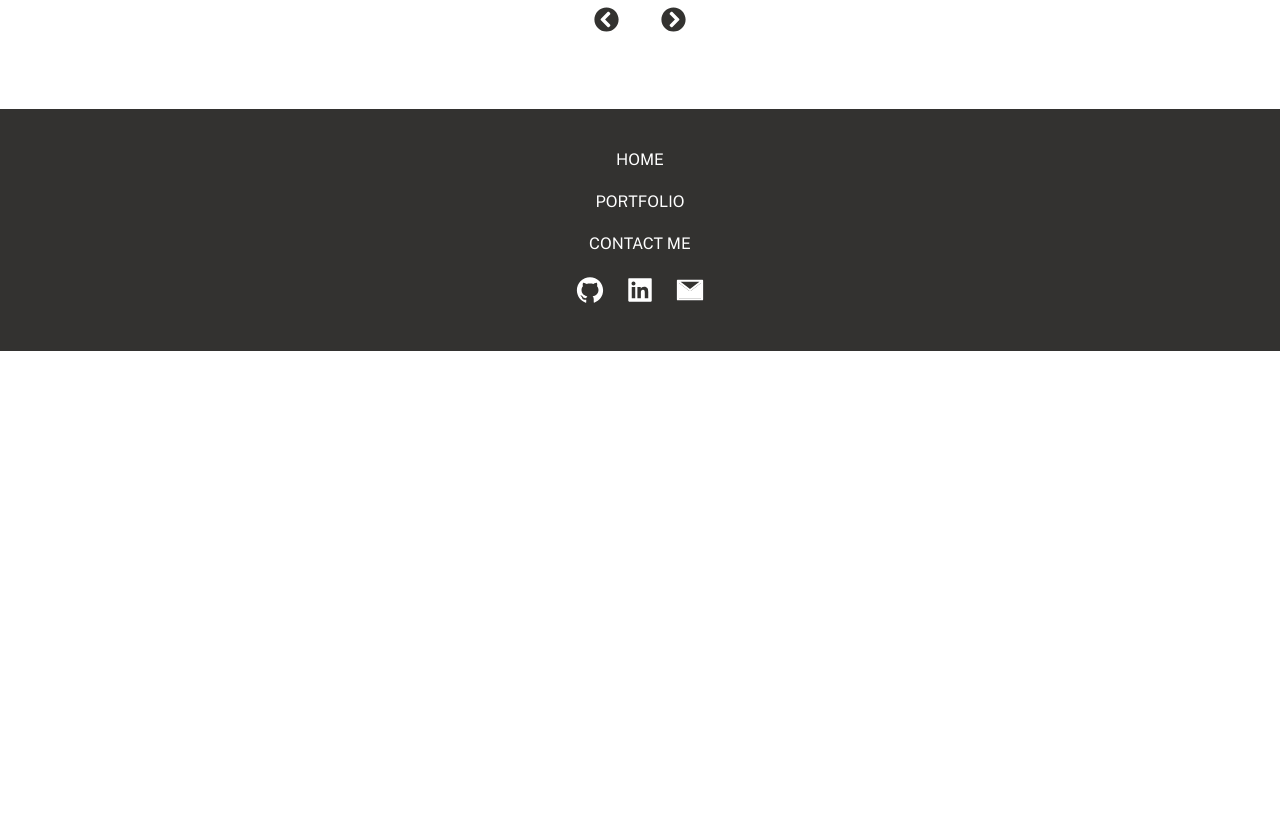
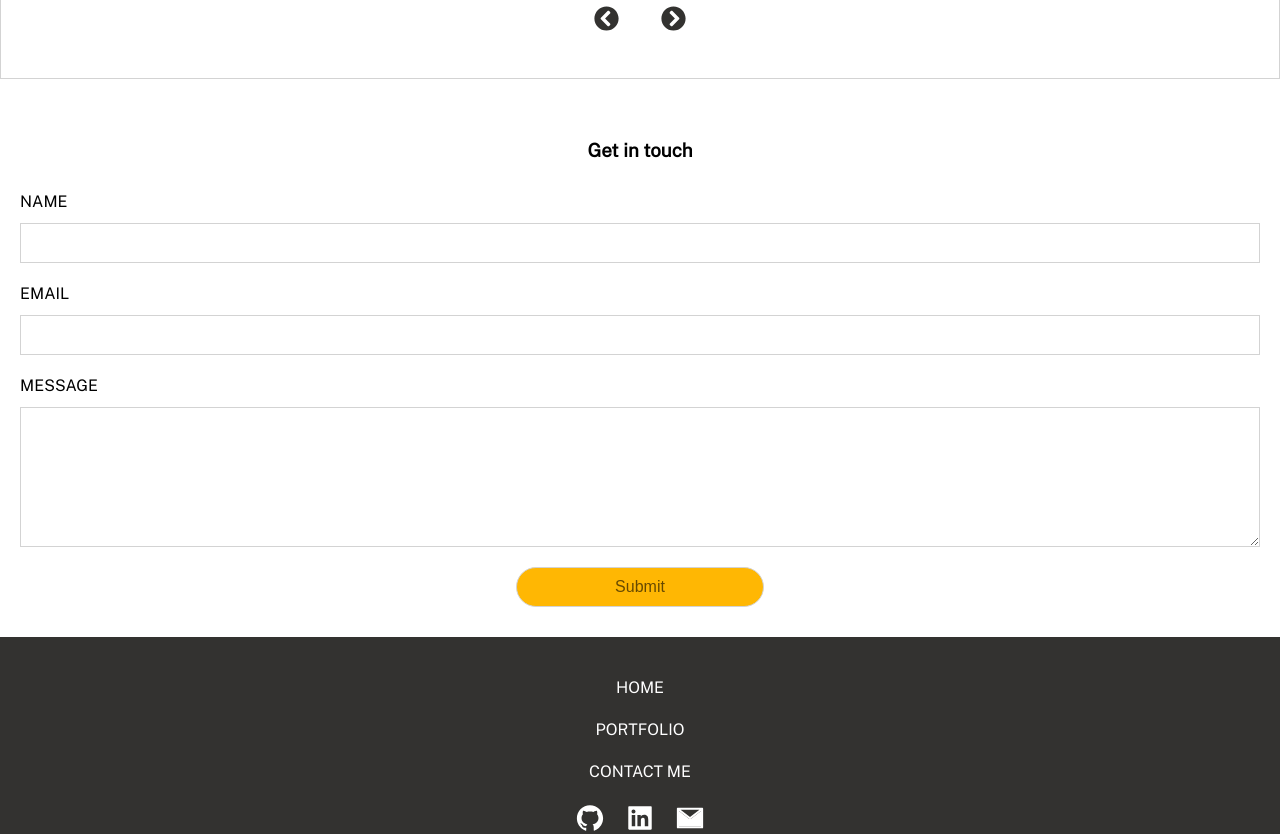
Before and after one commit to tonyxuan2021/portfolio_website, a React (Create React App) app: page / in a window 1280 px wide. Shown: the part 2220-3054 px from the top of the page. Before the commit the page ends 2571 px from the top, so only its background shows below. Built offline with nearby package versions, Linux system fonts and the light colour scheme.

Commit message:
complete contact section functionality

```diff
--- a/package.json
+++ b/package.json
@@ -3,9 +3,12 @@
   "version": "0.1.0",
   "private": true,
   "dependencies": {
+    "@emailjs/browser": "^3.6.2",
     "@testing-library/jest-dom": "^5.16.4",
     "@testing-library/react": "^13.2.0",
     "@testing-library/user-event": "^13.5.0",
+    "dotenv": "^16.0.1",
+    "emailjs": "^4.0.0",
     "react": "^18.1.0",
     "react-dom": "^18.1.0",
     "react-icons": "^4.4.0",
--- /dev/null
+++ b/src/components/Contact/Contact.js
@@ -0,0 +1,58 @@
+import React from "react";
+import emailjs from "@emailjs/browser";
+import "./Contact.scss";
+
+const publicKey = process.env.REACT_APP_EMAILJS_PUBLIC_KEY
+
+console.log(publicKey)
+
+const Contact = () => {
+  const sendEmail = (e) => {
+    e.preventDefault();
+    emailjs
+      .sendForm(
+        "service_zczp6la",
+        "template_kwcpqsd",
+        e.target,
+        publicKey
+      )
+      .then(
+        (result) => {
+          console.log(result.text);
+        },
+        (error) => {
+          console.log(error.text);
+        }
+      );
+    e.target.reset();
+  };
+
+  return (
+    <div className="contact__wrapper">
+      <h3 className="contact__title">Get in touch</h3>
+      <form className="contact__form" onSubmit={sendEmail}>
+        <div className="contact__input__wrapper--top">
+          <div className="contact__input__wrapper">
+            <label htmlFor="name">NAME</label>
+            <input id="name" name="name" className="contact__input"></input>
+          </div>
+          <div className="contact__input__wrapper">
+            <label htmlFor="email">EMAIL</label>
+            <input id="email" name="email" className="contact__input"></input>
+          </div>
+        </div>
+        <div className="contact__input__wrapper">
+          <label htmlFor="message">MESSAGE</label>
+          <textarea
+            id="message"
+            name="message"
+            className="contact__input"
+          ></textarea>
+        </div>
+        <button className="contact__btn">Submit</button>
+      </form>
+    </div>
+  );
+};
+
+export default Contact;
--- /dev/null
+++ b/src/components/Contact/Contact.scss
@@ -0,0 +1,61 @@
+#message {
+    height: 14rem;
+}
+
+label {
+    margin-bottom: 1rem;
+}
+
+.contact {
+    &__title {
+        text-align: center;
+        margin-bottom: 3rem;
+    }
+
+    &__wrapper {
+        padding: 1rem 2rem;
+    }
+
+    &__form {
+        display: flex;
+        flex-direction: column;
+        justify-content: space-between;
+        align-items: flex-start;
+    }
+
+    &__input {
+        width: 100%;
+        height: 40px;
+        border: 1px solid lightgray;
+        ;
+
+        &__wrapper {
+            display: flex;
+            flex-direction: column;
+            width: 100%;
+
+            &--top {
+                width: 100%;
+                display: flex;
+                flex-direction: column;
+                gap: 2rem;
+                margin-bottom: 2rem;
+            }
+        }
+    }
+
+    &__btn {
+        color: rgba(0, 0, 0, 0.6);
+        border: 1px solid lightgray;
+        font-weight: 300;
+        font-size: 1.6rem;
+        background-color: #ffb703;
+        text-decoration: none;
+        border-radius: 30px;
+        padding: 1rem;
+        margin: 2rem;
+        cursor: pointer;
+        width: 20%;
+        margin-left: 40%;
+    }
+}
--- a/src/components/Hero/Hero.scss
+++ b/src/components/Hero/Hero.scss
@@ -8,7 +8,6 @@
         margin: 3rem 0  8rem 0;
         padding: 0 2rem;
         gap: 2rem;
-
     }
 
     &__text {
--- a/src/components/Testimonials/Testimonials.scss
+++ b/src/components/Testimonials/Testimonials.scss
@@ -11,6 +11,8 @@
         align-items: center;
         flex-direction: column;
         height: 600px;
+        border: 1px solid lightgray;
+        margin-bottom: 5rem;
 
         @include tablet {
             padding: 4rem 8rem;
--- a/src/pages/HomePage.js
+++ b/src/pages/HomePage.js
@@ -1,5 +1,6 @@
 
 import React, { Component } from 'react'
+import Contact from '../components/Contact/Contact';
 import Hero from '../components/Hero/Hero';
 import HeroCard from '../components/Hero/HeroCard';
 import Portfolio from '../components/Portfolio/Portfolio';
@@ -13,6 +14,7 @@ class HomePage extends Component {
           <HeroCard />
           <Portfolio />
           <Testimonials />
+          <Contact />
       </div>
     )
   }
```
Also changed, not shown: 2 other files (tests, documents, lock files or other folders).
